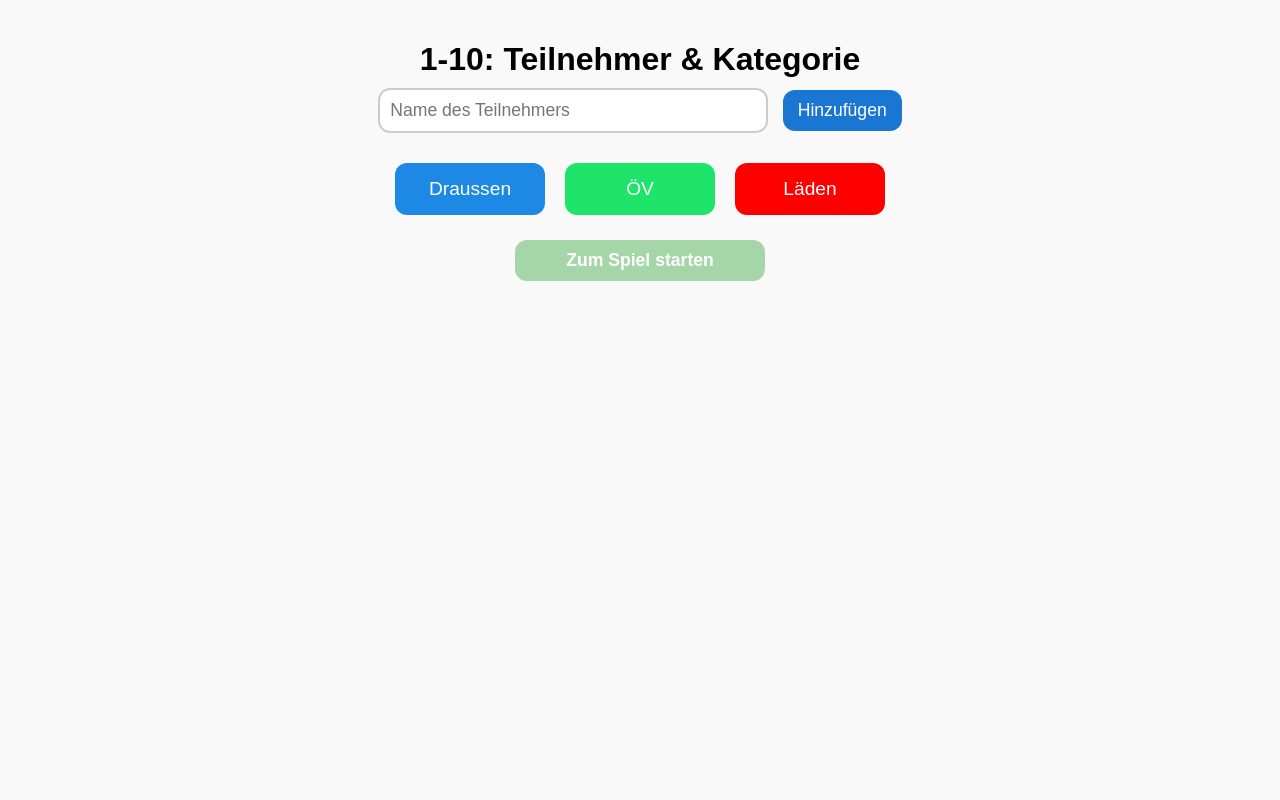
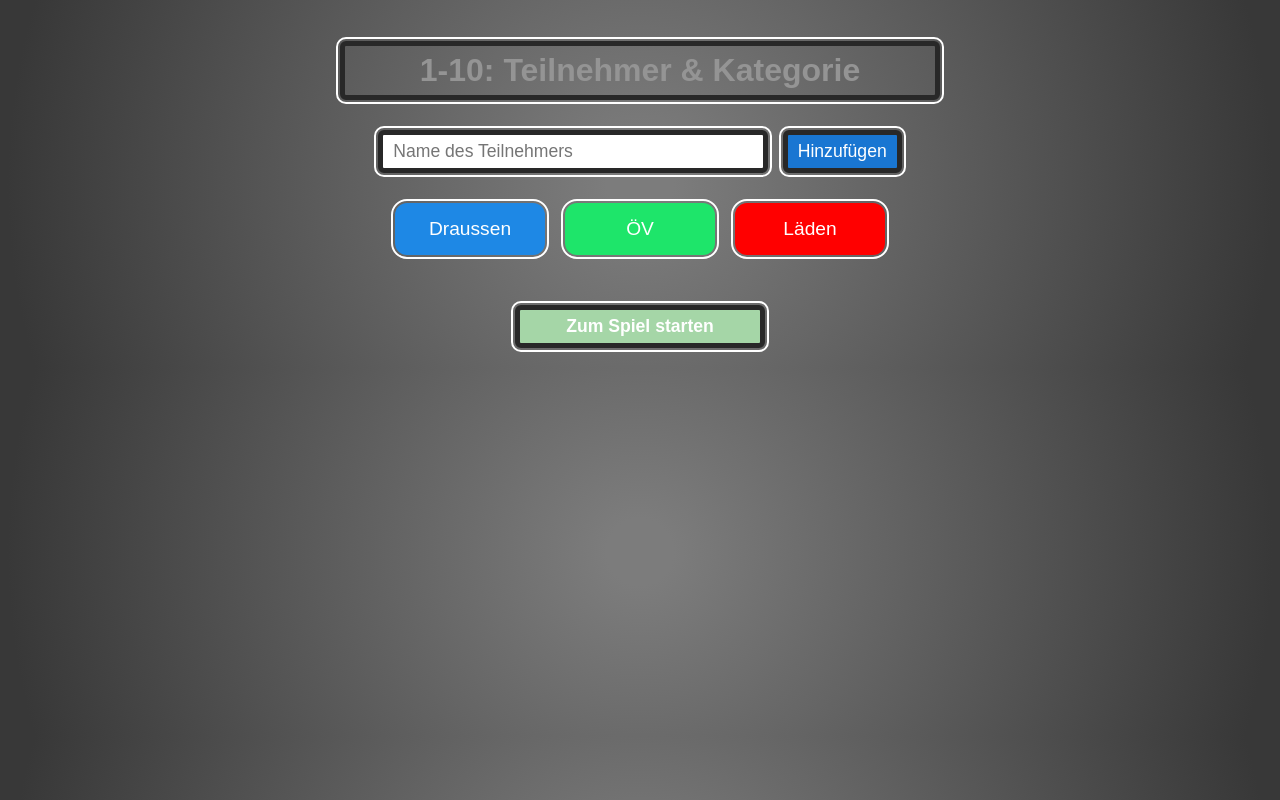
Before and after one commit to eldis995/1-10_game, a plain HTML site: page index.html in a window 1280 px wide. Drawn offline with Linux system fonts and the light colour scheme.

Commit message:
Update 1.1 index.html

```diff
--- a/index.html
+++ b/index.html
@@ -11,7 +11,7 @@
       max-width: 600px;
       margin: auto;
       padding: 20px;
-      background-color: #f9f9f9;
+      background: radial-gradient(circle, rgb(124, 124, 124) 5%, #383838 95%);
       text-align: center;
     }
 
@@ -23,6 +23,14 @@
       border-radius: 12px;
       margin-right: 10px;
       box-sizing: border-box;
+      border: 5px solid rgb(40, 40, 40);     /* dicker schwarzer Rand innen */
+      border-radius: 6px;
+      box-sizing: border-box;
+      padding: 6px 10px;
+
+      /* weißer Rand außen */
+      outline: 2px solid white;    /* dünner weißer Rand außen */
+      outline-offset: 2px;         /* Abstand zwischen Border und Outline */
     }
 
     button {
@@ -33,11 +41,20 @@
       cursor: pointer;
       transition: background-color 0.3s;
       user-select: none;
+      border: 5px solid rgb(40, 40, 40);     /* dicker schwarzer Rand innen */
+      border-radius: 6px;
+      box-sizing: border-box;
+      padding: 6px 10px;
+
+      /* weißer Rand außen */
+      outline: 2px solid white;    /* dünner weißer Rand außen */
+      outline-offset: 2px;         /* Abstand zwischen Border und Outline */
     }
 
     #addBtn {
       background-color: #1976d2;
       color: white;
+      margin-top: 20px;
     }
     #addBtn:hover {
       background-color: #115293;
@@ -46,7 +63,7 @@
     #startBtn {
       background-color: #388e3c;
       color: white;
-      margin-top: 25px;
+      margin-top: 50px;
       width: 90%;
       max-width: 250px;
       font-weight: bold;
@@ -76,6 +93,14 @@
       justify-content: space-between;
       align-items: center;
       box-shadow: 0 1px 6px rgba(0,0,0,0.1);
+      border: 5px solid rgb(40, 40, 40);     /* dicker schwarzer Rand innen */
+      border-radius: 6px;
+      box-sizing: border-box;
+      padding: 6px 10px;
+
+      /* weißer Rand außen */
+      outline: 2px solid white;    /* dünner weißer Rand außen */
+      outline-offset: 2px;         /* Abstand zwischen Border und Outline */
     }
 
     .delBtn {
@@ -159,6 +184,15 @@
 
     h1 {
       margin-bottom: 10px;
+      color: #949494;
+      border: 5px solid rgb(40, 40, 40);     /* dicker schwarzer Rand innen */
+      border-radius: 6px;
+      box-sizing: border-box;
+      padding: 6px 10px;
+
+      /* weißer Rand außen */
+      outline: 2px solid white;    /* dünner weißer Rand außen */
+      outline-offset: 2px;         /* Abstand zwischen Border und Outline */
     }
   </style>
 </head>
```
